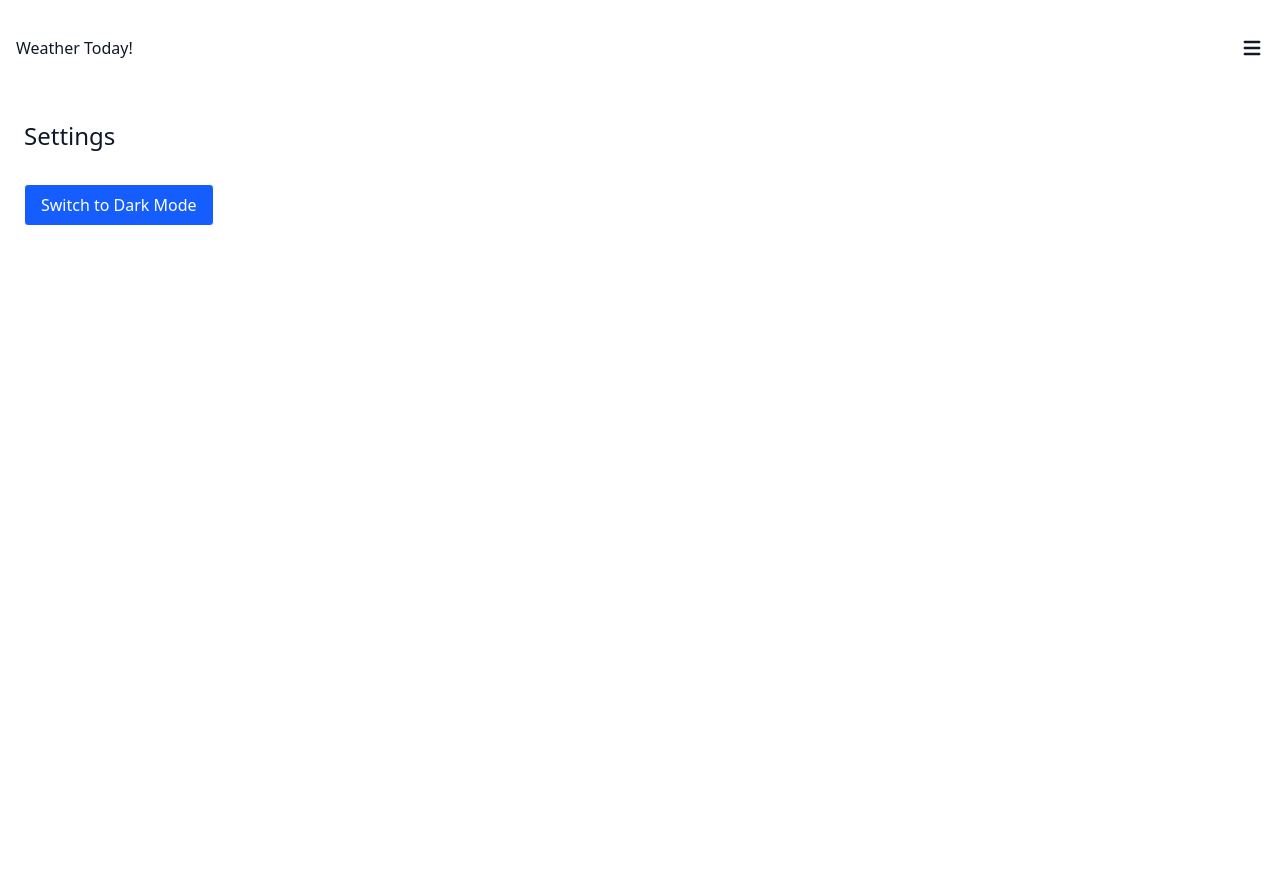
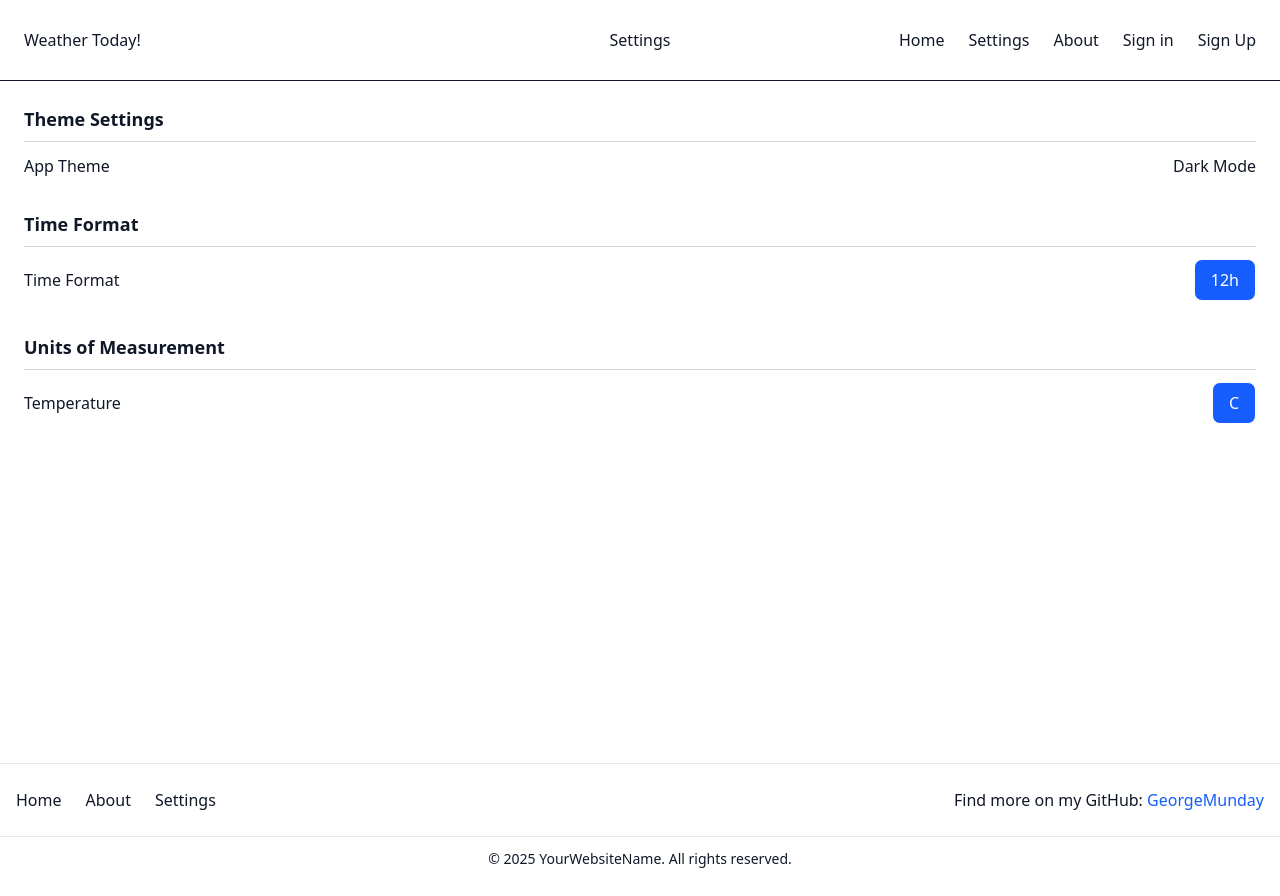
Before and after one commit to GeorgeMunday/weather-app1, a Next.js app: page /settings in a window 1280 px wide. Built offline with nearby package versions, Linux system fonts and the light colour scheme; no server answers.

Commit message:
updated ui and start on settings page

```diff
--- a/src/app/about/page.tsx
+++ b/src/app/about/page.tsx
@@ -1,15 +1,21 @@
-import AboutBox from "@/components/boxes/AboutBox";
+"use client";
 import Footer from "@/components/banners/Footer";
 import SubHeading from "@/components/banners/SubHeading";
 import React from "react";
+import { useTheme } from "@/context/ThemeContext";
+import { tailwindColours } from "@/components/colours/ColorMode";
+import AboutText from "@/components/text/AboutText";
 
 const page = () => {
+  const { isLight, toggleTheme } = useTheme();
+  const colours = tailwindColours({ isLight, setIsLight: () => {} });
   return (
     <>
-      <SubHeading />
-      <hr className="border-gray-400 mb-0" />
-      <AboutBox />
-      <Footer />
+      <SubHeading text="About" />
+      <div className={`min-h-[80vh]  ${colours.background} ${colours.text}`}>
+        <AboutText />
+        <Footer />
+      </div>
     </>
   );
 };
--- a/src/app/auth/signin/page.tsx
+++ b/src/app/auth/signin/page.tsx
@@ -30,7 +30,7 @@ const page = () => {
   };
   return (
     <>
-      <SubHeading />
+      <SubHeading text="Sign In" />
       <hr className="border-gray-400 mb-0" />
       <div className="mx-4 md:mx-10 lg:mx-40 min-h-[90vh] border-t-0 border border-black flex justify-center items-center">
         <form
--- a/src/app/auth/signup/page.tsx
+++ b/src/app/auth/signup/page.tsx
@@ -50,7 +50,7 @@ const SignUp: React.FC = () => {
 
   return (
     <>
-      <SubHeading />
+      <SubHeading text="Sign Up" />
       <hr className="border-gray-400 mb-0" />
       <div className="mx-4 md:mx-10 lg:mx-40 min-h-[90vh] border-t-0 border border-black flex justify-center items-center">
         <form
--- a/src/app/settings/page.tsx
+++ b/src/app/settings/page.tsx
@@ -1,22 +1,100 @@
 "use client";
 
-import React from "react";
+import React, { useState } from "react";
 import ToggleButton from "@/components/buttons/ToggleButton";
 import { useTheme } from "@/context/ThemeContext";
 import { tailwindColours } from "@/components/colours/ColorMode";
 import SubHeading from "@/components/banners/SubHeading";
+import Footer from "@/components/banners/Footer";
+import { useAuth } from "@/context/AuthContext";
 
 const SettingsPage = () => {
   const { isLight, toggleTheme } = useTheme();
   const colours = tailwindColours({ isLight, setIsLight: () => {} });
+  const [timeFormat, setTimeFormat] = useState<"12h" | "24h">("12h");
+  const [temperatureUnit, setTemperatureUnit] = useState<"C" | "F">("C");
+  const [windUnit, setWindUnit] = useState<"km/h" | "mph">("km/h");
+  const [pressureUnit, setPressureUnit] = useState<"hPa" | "inHg">("hPa");
+  const [useCurrentLocation, setUseCurrentLocation] = useState(true);
+  const toggleValue = <T,>(current: T, option1: T, option2: T) =>
+    current === option1 ? option2 : option1;
+  const { user, userData, loading } = useAuth();
+
   return (
     <>
-      <SubHeading />
-      <div className={`min-h-screen p-6 ${colours.background} ${colours.text}`}>
-        <h1 className="text-2xl mb-4">Settings</h1>
-        <ToggleButton onClick={toggleTheme} className={colours.button}>
-          {isLight ? "Switch to Dark Mode" : "Switch to Light Mode"}
-        </ToggleButton>
+      <SubHeading text="Settings" />
+
+      <div
+        className={`min-h-screen flex flex-col justify-between transition-colors duration-300 ${colours.background} ${colours.text}`}
+      >
+        <main className="flex-1 p-6 space-y-8">
+          <section className="space-y-3">
+            <h2 className="text-lg font-semibold border-b border-gray-300 dark:border-gray-700 pb-2">
+              Theme Settings
+            </h2>
+            <div className="flex items-center justify-between">
+              <span>App Theme</span>
+              <ToggleButton onClick={toggleTheme}>
+                {isLight ? "Dark Mode" : "Light Mode"}
+              </ToggleButton>
+            </div>
+          </section>
+          <section className="space-y-3">
+            <h2 className="text-lg font-semibold border-b border-gray-300 dark:border-gray-700 pb-2">
+              Time Format
+            </h2>
+            <div className="flex items-center justify-between">
+              <span>Time Format</span>
+              <button
+                className="px-4 py-2 rounded-lg border bg-blue-600 text-white hover:bg-blue-700 transition-colors"
+                onClick={() =>
+                  setTimeFormat(toggleValue(timeFormat, "12h", "24h"))
+                }
+              >
+                {timeFormat}
+              </button>
+            </div>
+          </section>
+          <section className="space-y-3">
+            <h2 className="text-lg font-semibold border-b border-gray-300 dark:border-gray-700 pb-2">
+              Units of Measurement
+            </h2>
+            <div className="space-y-2">
+              <div className="flex items-center justify-between">
+                <span>Temperature</span>
+                <button
+                  className="px-4 py-2 rounded-lg border bg-blue-600 text-white hover:bg-blue-700 transition-colors"
+                  onClick={() =>
+                    setTemperatureUnit(toggleValue(temperatureUnit, "C", "F"))
+                  }
+                >
+                  {temperatureUnit}
+                </button>
+              </div>
+            </div>
+          </section>
+          {user ? (
+            <section className="space-y-3">
+              <h2 className="text-lg font-semibold border-b border-gray-300 dark:border-gray-700 pb-2">
+                Location Settings
+              </h2>
+              <div className="space-y-2">
+                <div className="flex items-center justify-between">
+                  <span>Use Current Location</span>
+                </div>
+                <div className="flex items-center justify-between">
+                  <span>Default City</span>
+                  <button className="text-blue-600 dark:text-blue-400 hover:underline">
+                    Manage
+                  </button>
+                </div>
+              </div>
+            </section>
+          ) : (
+            <></>
+          )}
+        </main>
+        <Footer />
       </div>
     </>
   );
--- a/src/components/banners/Footer.tsx
+++ b/src/components/banners/Footer.tsx
@@ -11,7 +11,7 @@ const Footer = () => {
   const colours = tailwindColours({ isLight, setIsLight: () => {} });
   return (
     <footer
-      className={`${colours.background} ${colours.text} border-t ${colours.border}`}
+      className={`transition-colors duration-300 ${colours.background} ${colours.text} border-t ${colours.border}`}
     >
       <div className="max-w-7xl mx-auto px-4 py-6 flex flex-col md:flex-row justify-between items-center gap-4">
         <div className="flex flex-wrap justify-center gap-6 text-sm md:text-base">
--- a/src/components/banners/SubHeading.tsx
+++ b/src/components/banners/SubHeading.tsx
@@ -6,6 +6,7 @@ import BrandName from "../text/BrandName";
 import HomeBtn from "../buttons/navigation/HomeBtn";
 import SettingBtn from "../buttons/navigation/SettingBtn";
 import AboutBtn from "../buttons/navigation/AboutBtn";
+import WeatherByCountry from "../menus/WeatherByCountry";
 import { CountryTypes } from "@/types/CountryTypes";
 import { useTheme } from "@/context/ThemeContext";
 import { tailwindColours } from "@/components/colours/ColorMode";
@@ -13,8 +14,9 @@ import SigninBtn from "../buttons/auth/SigninBtn";
 import SignupBtn from "../buttons/auth/SignupBtn";
 import SignOutBtn from "../buttons/auth/SignOutBtn";
 import { useAuth } from "@/context/AuthContext";
+import { SubHeadingTextTypes } from "@/types/SubHeadingTextTypes";
 
-const SubHeading = () => {
+const SubHeading = ({ text }: SubHeadingTextTypes) => {
   const [menuOpen, setMenuOpen] = useState(false);
   const { user } = useAuth();
   const { isLight } = useTheme();
@@ -29,34 +31,51 @@ const SubHeading = () => {
   );
 
   return (
-    <div className={`w-full ${colours.background} ${colours.text}`}>
-      <div className="w-full h-24 flex items-center justify-between px-4">
+    <nav
+      role="navigation"
+      className={`sticky top-0 w-full border-b transition-colors duration-300 ${colours.background} ${colours.text} z-50`}
+    >
+      <div className="flex items-center justify-between px-6 h-20">
         <BrandName />
-        <div className="fixed top-6 left-1/2 transform -translate-x-1/2 z-50 text-black"></div>
-        <button className="text-2xl" onClick={() => setMenuOpen(!menuOpen)}>
-          {menuOpen ? <HiX /> : <HiMenu />}
+        <p className="block absolute left-1/2 transform -translate-x-1/2">
+          {text}
+        </p>
+        <div className="hidden md:block absolute left-1/2 transform -translate-x-1/2"></div>
+        <div className="hidden md:flex items-center gap-6">
+          <Links />
+          {user ? (
+            <SignOutBtn />
+          ) : (
+            <>
+              <SigninBtn />
+              <SignupBtn />
+            </>
+          )}
+        </div>
+        <button
+          aria-label="Toggle menu"
+          className="md:hidden p-2 rounded-lg hover:bg-gray-100 dark:hover:bg-gray-800 transition"
+          onClick={() => setMenuOpen(!menuOpen)}
+        >
+          {menuOpen ? <HiX size={26} /> : <HiMenu size={26} />}
         </button>
       </div>
-
       {menuOpen && (
         <div
-          className={`w-full px-4 pb-4 flex flex-col gap-3 border-t ${colours.card} ${colours.text}`}
+          className={`md:hidden flex flex-col gap-4 px-6 py-4 border-t ${colours.card} ${colours.text}`}
         >
+          <Links />
           {user ? (
-            <>
-              <Links />
-              <SignOutBtn />
-            </>
+            <SignOutBtn />
           ) : (
             <>
-              <Links />
               <SigninBtn />
               <SignupBtn />
             </>
           )}
         </div>
       )}
-    </div>
+    </nav>
   );
 };
 
--- a/src/components/boxes/AboutBox.tsx
+++ /dev/null
@@ -1,12 +0,0 @@
-import React from "react";
-import AboutText from "../text/AboutText";
-
-const AboutBox = () => {
-  return (
-    <div className=" mx-4 md:mx-10 lg:mx-50 h-auto min-h-[80vh] border-l-1 border-r-1 border-gray-400 flex flex-col items-center ">
-      <AboutText />
-    </div>
-  );
-};
-
-export default AboutBox;
--- a/src/components/boxes/MainBox.tsx
+++ b/src/components/boxes/MainBox.tsx
@@ -9,29 +9,28 @@ const MainBox = ({ temp, time, description, feelTemp, country }: InfoTypes) => {
     setEmoji(getEmoji(description || ""));
   }, [description]);
 
-  // Background image selection
-  let backgroundImageURL = "";
-  switch (country) {
+  const safeCountry = country || "England";
+
+  let backgroundImageURL = `/placeholder.webp`;
+  switch (safeCountry) {
     case "USA":
-      backgroundImageURL = "./usa.avif";
+      backgroundImageURL = "/usa.avif";
       break;
     case "England":
-      backgroundImageURL = "./england.webp";
+      backgroundImageURL = "/england.webp";
       break;
     case "Germany":
-      backgroundImageURL = "germany.jpg";
+      backgroundImageURL = "/germany.jpg";
       break;
     case "Japan":
-      backgroundImageURL = "japan.webp";
+      backgroundImageURL = "/japan.webp";
       break;
     case "France":
-      backgroundImageURL = "france.jpg";
+      backgroundImageURL = "/france.jpg";
       break;
     case "Australia":
-      backgroundImageURL = "australia.webp";
+      backgroundImageURL = "/australia.webp";
       break;
-    default:
-      backgroundImageURL = "placeholder.webp";
   }
 
   return (
--- a/src/components/buttons/ToggleButton.tsx
+++ b/src/components/buttons/ToggleButton.tsx
@@ -11,10 +11,7 @@ const ToggleButton: React.FC<ToggleButtonProps> = ({
   children,
   className,
 }) => (
-  <button
-    className={`mt-4 px-4 py-2 rounded border ${className || ""}`}
-    onClick={onClick}
-  >
+  <button className={`${className || ""}`} onClick={onClick}>
     {children}
   </button>
 );
--- a/src/components/text/AboutText.tsx
+++ b/src/components/text/AboutText.tsx
@@ -1,6 +1,6 @@
 export default function AboutText() {
   return (
-    <div className="max-w-3xl mx-auto px-6 py-12">
+    <div className="max-w-6xl mx-auto px-6 p-3">
       <h1 className="text-3xl font-bold mb-6">About This Weather App</h1>
       <p className="mb-6">
         This project is a simple yet powerful weather application built with{" "}
```
Also changed, not shown: src/components/banners/MainHeading.tsx (+34 -13 lines).
